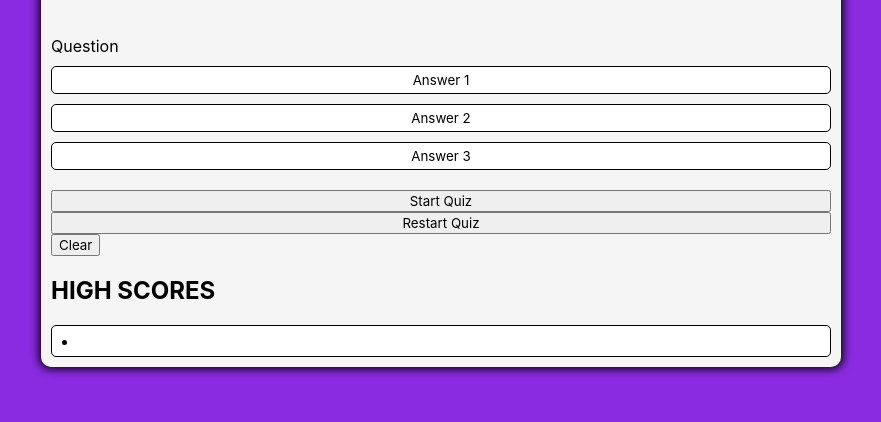
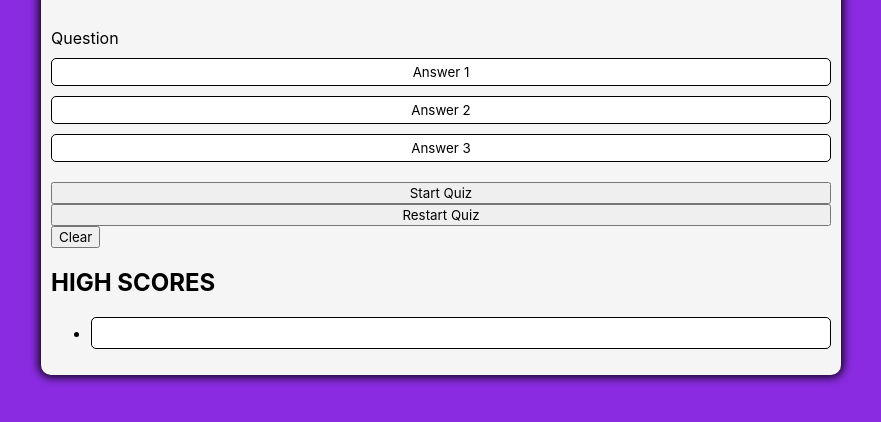
Before and after one commit to Jonchirinos/hw4, a plain HTML site: page index.html in a window 1280 px wide. Shown: the part 274-696 px from the top of the page, without its empty margins (199-1080 px from the left). Drawn offline with Linux system fonts and the light colour scheme.

Commit message:
fixed <ul> tag

```diff
--- a/index.html
+++ b/index.html
@@ -27,8 +27,9 @@
         <div class="playerScore initials">
             <button id="reset">Clear</button>
             <h2>HIGH SCORES</h2>
-            <ul id=”highScores”></ul>
-            <li class="btn"></li>
+            <ul id=”highScores”>
+                <li class="btn"></li>
+            </ul>
         </div>
     </div>
     <script src="./assets/script.js"></script>
```
